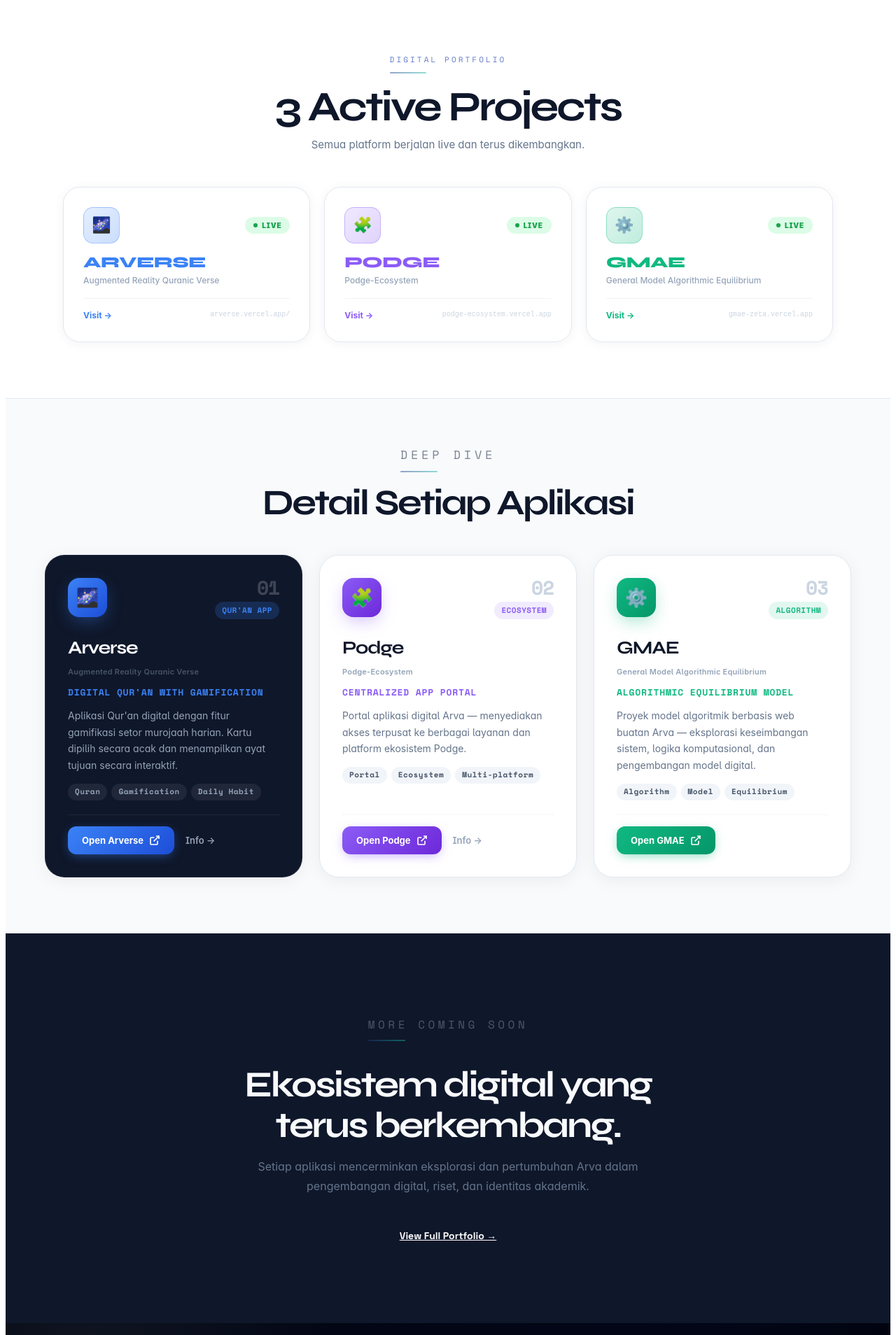
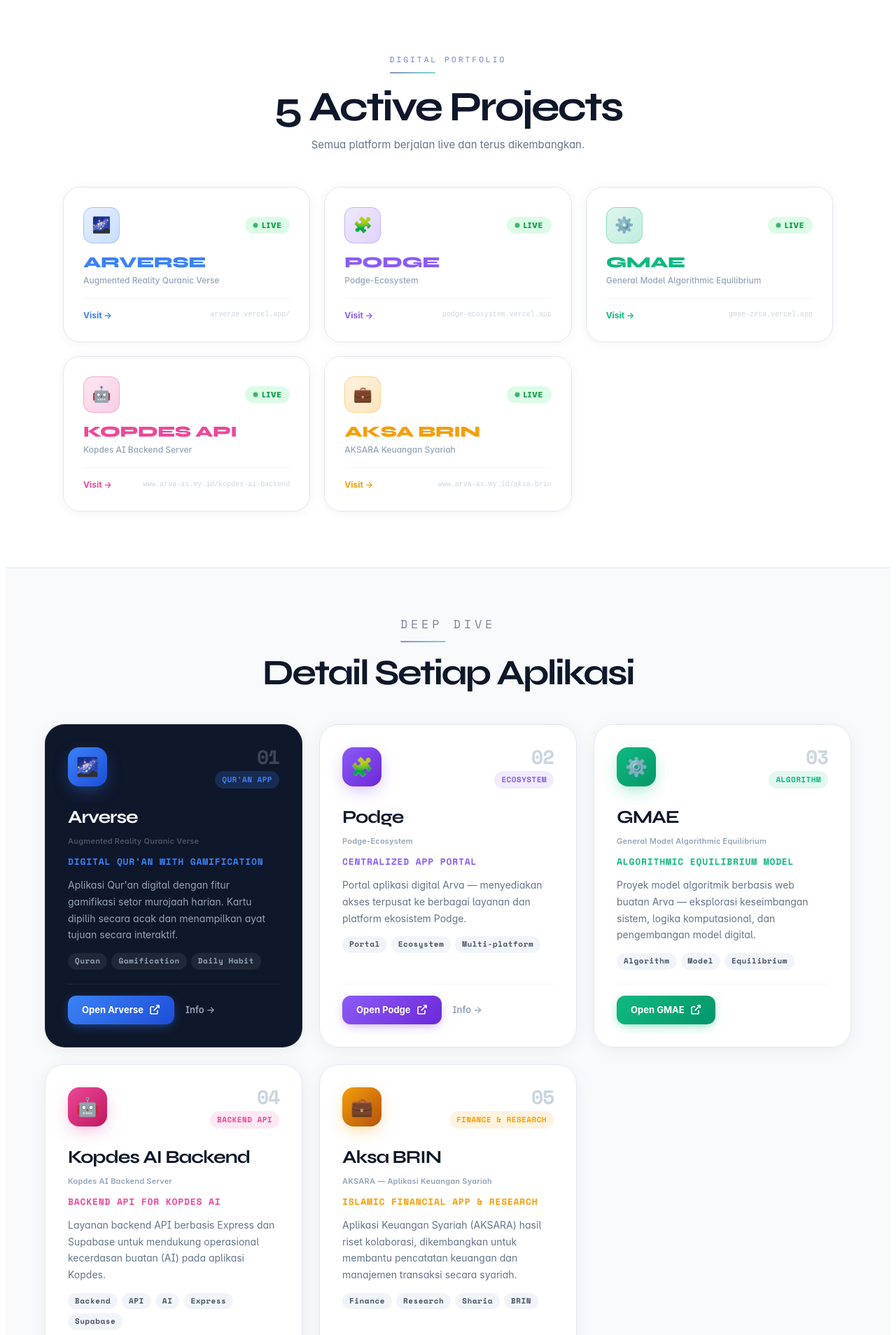
Before and after one commit to arvaas007/arva-website-1, a Nuxt app: page /app in a window 1280 px wide. Shown: the part 692-2600 px from the top of the page at 70% size. Built offline with nearby package versions, Linux system fonts and the light colour scheme.

Commit message:
feat: add kopdes-ai-backend and aksa-brin redirects and dashboard cards

```diff
--- a/app/pages/app.vue
+++ b/app/pages/app.vue
@@ -71,6 +71,38 @@ const apps = [
     featured: false,
     tags: ['Algorithm', 'Model', 'Equilibrium'],
   },
+  {
+    id: 'kopdes-ai-backend',
+    number: '04',
+    emoji: '🤖',
+    label: 'Backend API',
+    name: 'Kopdes AI Backend',
+    fullName: 'Kopdes AI Backend Server',
+    tagline: 'Backend API for Kopdes AI',
+    description: 'Layanan backend API berbasis Express dan Supabase untuk mendukung operasional kecerdasan buatan (AI) pada aplikasi Kopdes.',
+    url: 'https://www.arva-as.my.id/kopdes-ai-backend',
+    internalRoute: null,
+    color: '#ec4899',
+    colorDark: '#be185d',
+    featured: false,
+    tags: ['Backend', 'API', 'AI', 'Express', 'Supabase'],
+  },
+  {
+    id: 'aksa-brin',
+    number: '05',
+    emoji: '💼',
+    label: 'Finance & Research',
+    name: 'Aksa BRIN',
+    fullName: 'AKSARA — Aplikasi Keuangan Syariah',
+    tagline: 'Islamic Financial App & Research',
+    description: 'Aplikasi Keuangan Syariah (AKSARA) hasil riset kolaborasi, dikembangkan untuk membantu pencatatan keuangan dan manajemen transaksi secara syariah.',
+    url: 'https://www.arva-as.my.id/aksa-brin',
+    internalRoute: null,
+    color: '#f59e0b',
+    colorDark: '#b45309',
+    featured: false,
+    tags: ['Finance', 'Research', 'Sharia', 'BRIN'],
+  },
 ]
 
 // Ticker items — duplicated for infinite loop
@@ -78,9 +110,13 @@ const tickerItems = [
   { abbr: 'ARVERSE', full: 'Augmented Reality Quranic Verse', emoji: '🌌', color: '#3b82f6', url: 'https://arverse.vercel.app/' },
   { abbr: 'PODGE', full: 'Podge-Ecosystem', emoji: '🧩', color: '#8b5cf6', url: 'https://podge-ecosystem.vercel.app' },
   { abbr: 'GMAE', full: 'General Model Algorithmic Equilibrium', emoji: '⚙️', color: '#10b981', url: 'https://gmae-zeta.vercel.app' },
+  { abbr: 'KOPDES API', full: 'Kopdes AI Backend Server', emoji: '🤖', color: '#ec4899', url: 'https://www.arva-as.my.id/kopdes-ai-backend' },
+  { abbr: 'AKSA BRIN', full: 'AKSARA Keuangan Syariah', emoji: '💼', color: '#f59e0b', url: 'https://www.arva-as.my.id/aksa-brin' },
   { abbr: 'ARVERSE', full: 'Augmented Reality Quranic Verse', emoji: '🌌', color: '#3b82f6', url: 'https://arverse.vercel.app/' },
   { abbr: 'PODGE', full: 'Podge-Ecosystem', emoji: '🧩', color: '#8b5cf6', url: 'https://podge-ecosystem.vercel.app' },
   { abbr: 'GMAE', full: 'General Model Algorithmic Equilibrium', emoji: '⚙️', color: '#10b981', url: 'https://gmae-zeta.vercel.app' },
+  { abbr: 'KOPDES API', full: 'Kopdes AI Backend Server', emoji: '🤖', color: '#ec4899', url: 'https://www.arva-as.my.id/kopdes-ai-backend' },
+  { abbr: 'AKSA BRIN', full: 'AKSARA Keuangan Syariah', emoji: '💼', color: '#f59e0b', url: 'https://www.arva-as.my.id/aksa-brin' },
 ]
 </script>
 
@@ -136,13 +172,13 @@ const tickerItems = [
     <section class="showcase-section">
       <div class="showcase-header" data-animate="fade-up">
         <p class="arva-kicker">Digital Portfolio</p>
-        <h2 class="showcase-title">3 Active Projects</h2>
+        <h2 class="showcase-title">{{ apps.length }} Active Projects</h2>
         <p class="showcase-sub">Semua platform berjalan live dan terus dikembangkan.</p>
       </div>
 
       <div class="showcase-grid">
         <a
-          v-for="(item, i) in [tickerItems[0], tickerItems[1], tickerItems[2]]"
+          v-for="(item, i) in tickerItems.slice(0, 5)"
           :key="item.abbr + i"
           :href="item.url"
           target="_blank"
--- /dev/null
+++ b/replace-fonts.cjs
@@ -0,0 +1,28 @@
+const fs = require('fs');
+const path = require('path');
+
+const filePath = path.join(__dirname, 'app', 'assets', 'css', 'main.css');
+let css = fs.readFileSync(filePath, 'utf8');
+
+// Replace all Georgia serif with Syne CSS variable
+css = css.split('font-family: Georgia, "Times New Roman", serif;')
+         .join('font-family: var(--font-display);');
+
+css = css.split("font-family: Georgia, 'Times New Roman', serif;")
+         .join('font-family: var(--font-display);');
+
+css = css.split('font-family: Georgia, "Times New Roman", serif !important;')
+         .join('font-family: var(--font-display) !important;');
+
+// Replace Inter with Space Grotesk in any inline declarations
+css = css.split("'Inter', system-ui, -apple-system, sans-serif")
+         .join("var(--font-body)");
+
+css = css.split('"Inter", system-ui, sans-serif')
+         .join("var(--font-body)");
+
+css = css.split("'Inter', system-ui, sans-serif")
+         .join("var(--font-body)");
+
+fs.writeFileSync(filePath, css);
+console.log('Done! All Georgia and Inter font-family declarations replaced.');
```
Also changed, not shown: vercel.json, 1 other file (tests, documents, lock files or other folders).
